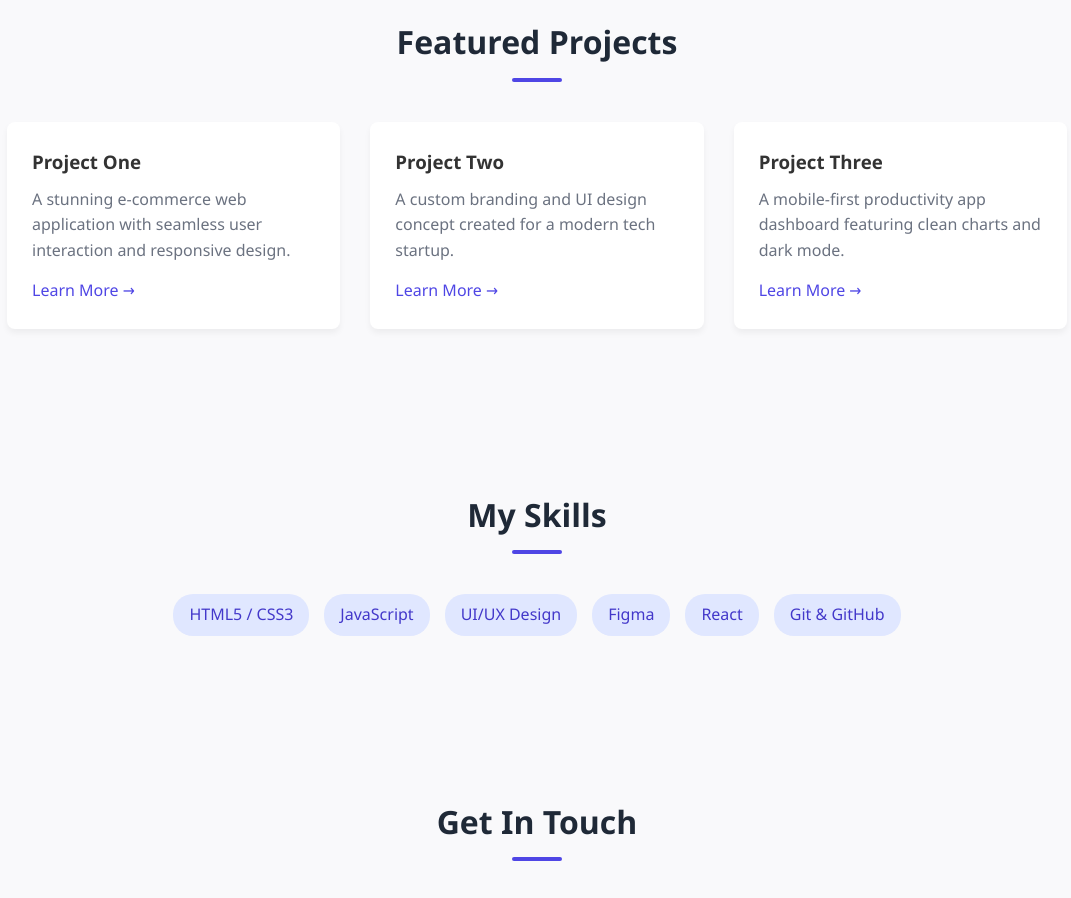
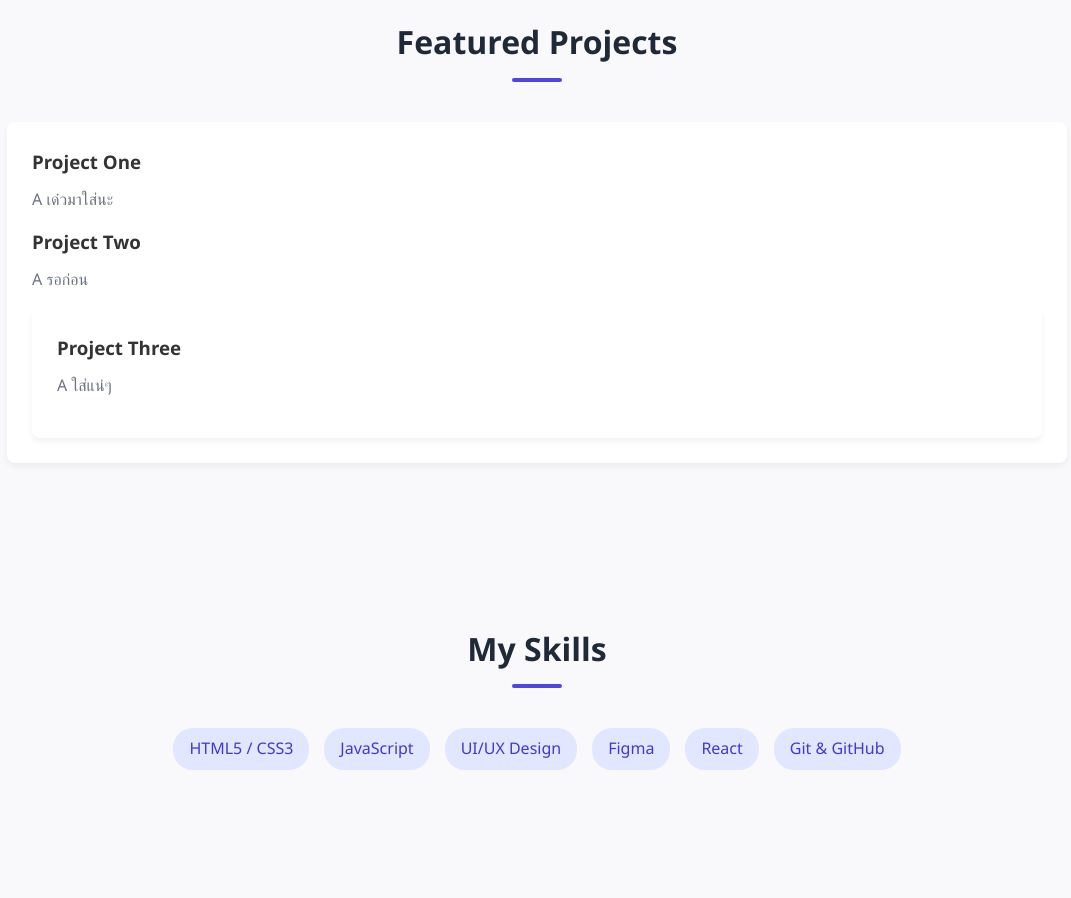
Before and after one commit to classp6213086-bot/classp6213086, a plain HTML site: page index.html in a window 1280 px wide. Shown: the part 1180-2078 px from the top of the page, without its empty margins (103-1174 px from the left). Drawn offline with Linux system fonts and the light colour scheme.

Commit message:
Update index.html

```diff
--- a/index.html
+++ b/index.html
@@ -207,18 +207,12 @@
         <div class="grid">
             <div class="card">
                 <h3>Project One</h3>
-                <p style="color: #6b7280; margin: 10px 0 15px;">A stunning e-commerce web application with seamless user interaction and responsive design.</p>
-                <a href="#" style="color: #4f46e5; text-decoration: none; font-weight: 500;">Learn More &rarr;</a>
-            </div>
-            <div class="card">
+                <p style="color: #6b7280; margin: 10px 0 15px;">A เด๋วมาใส่นะ
                 <h3>Project Two</h3>
-                <p style="color: #6b7280; margin: 10px 0 15px;">A custom branding and UI design concept created for a modern tech startup.</p>
-                <a href="#" style="color: #4f46e5; text-decoration: none; font-weight: 500;">Learn More &rarr;</a>
-            </div>
+                <p style="color: #6b7280; margin: 10px 0 15px;">A รอก่อน
             <div class="card">
                 <h3>Project Three</h3>
-                <p style="color: #6b7280; margin: 10px 0 15px;">A mobile-first productivity app dashboard featuring clean charts and dark mode.</p>
-                <a href="#" style="color: #4f46e5; text-decoration: none; font-weight: 500;">Learn More &rarr;</a>
+                <p style="color: #6b7280; margin: 10px 0 15px;">A ใส่แน่ๆ
             </div>
         </div>
     </section>
```
